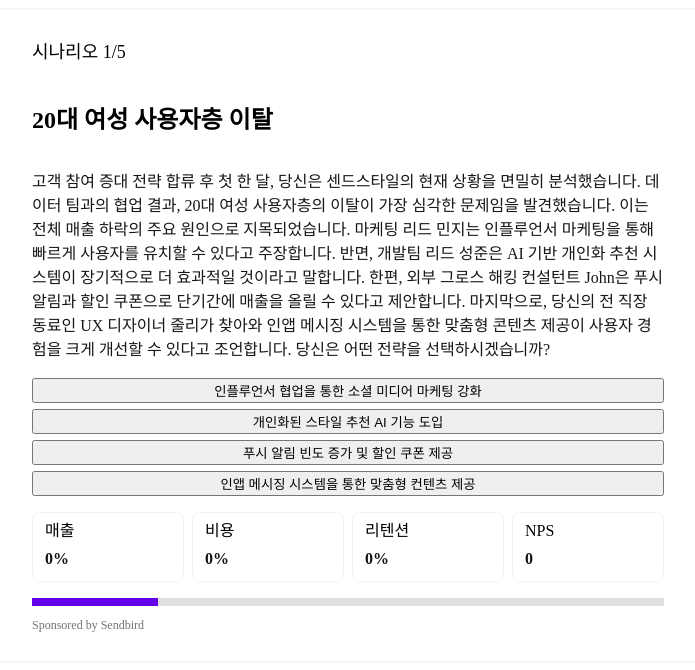
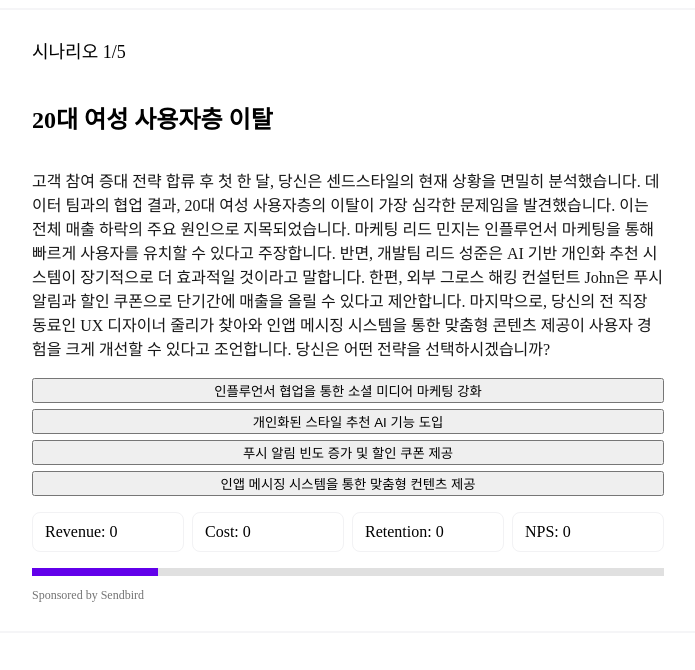
Before and after one commit to stevekwon211/pm-test, a Next.js app: page / in a window 1280 px wide. Both pictures are taken after a click on the button "센드스타일 살려보자!". Shown: the top 670 px of the page, without its empty margins (292-987 px from the left). Built offline with nearby package versions, Linux system fonts and the light colour scheme.

Commit message:
Update KpiDisplay.tsx

```diff
--- a/app/components/KpiDisplay.tsx
+++ b/app/components/KpiDisplay.tsx
@@ -1,24 +1,23 @@
 import React from "react";
 
-const KpiDisplay = ({ kpi }) => {
+interface Kpi {
+    revenue: number;
+    cost: number;
+    retention: number;
+    nps: number;
+}
+
+interface KpiDisplayProps {
+    kpi: Kpi;
+}
+
+const KpiDisplay: React.FC<KpiDisplayProps> = ({ kpi }) => {
     return (
         <div className="kpi-display">
-            <div className="kpi-item">
-                <div className="kpi-label">매출</div>
-                <div className="kpi-value">{kpi.revenue}%</div>
-            </div>
-            <div className="kpi-item">
-                <div className="kpi-label">비용</div>
-                <div className="kpi-value">{kpi.cost}%</div>
-            </div>
-            <div className="kpi-item">
-                <div className="kpi-label">리텐션</div>
-                <div className="kpi-value">{kpi.retention}%</div>
-            </div>
-            <div className="kpi-item">
-                <div className="kpi-label">NPS</div>
-                <div className="kpi-value">{kpi.nps}</div>
-            </div>
+            <div className="kpi-item">Revenue: {kpi.revenue}</div>
+            <div className="kpi-item">Cost: {kpi.cost}</div>
+            <div className="kpi-item">Retention: {kpi.retention}</div>
+            <div className="kpi-item">NPS: {kpi.nps}</div>
         </div>
     );
 };
```
